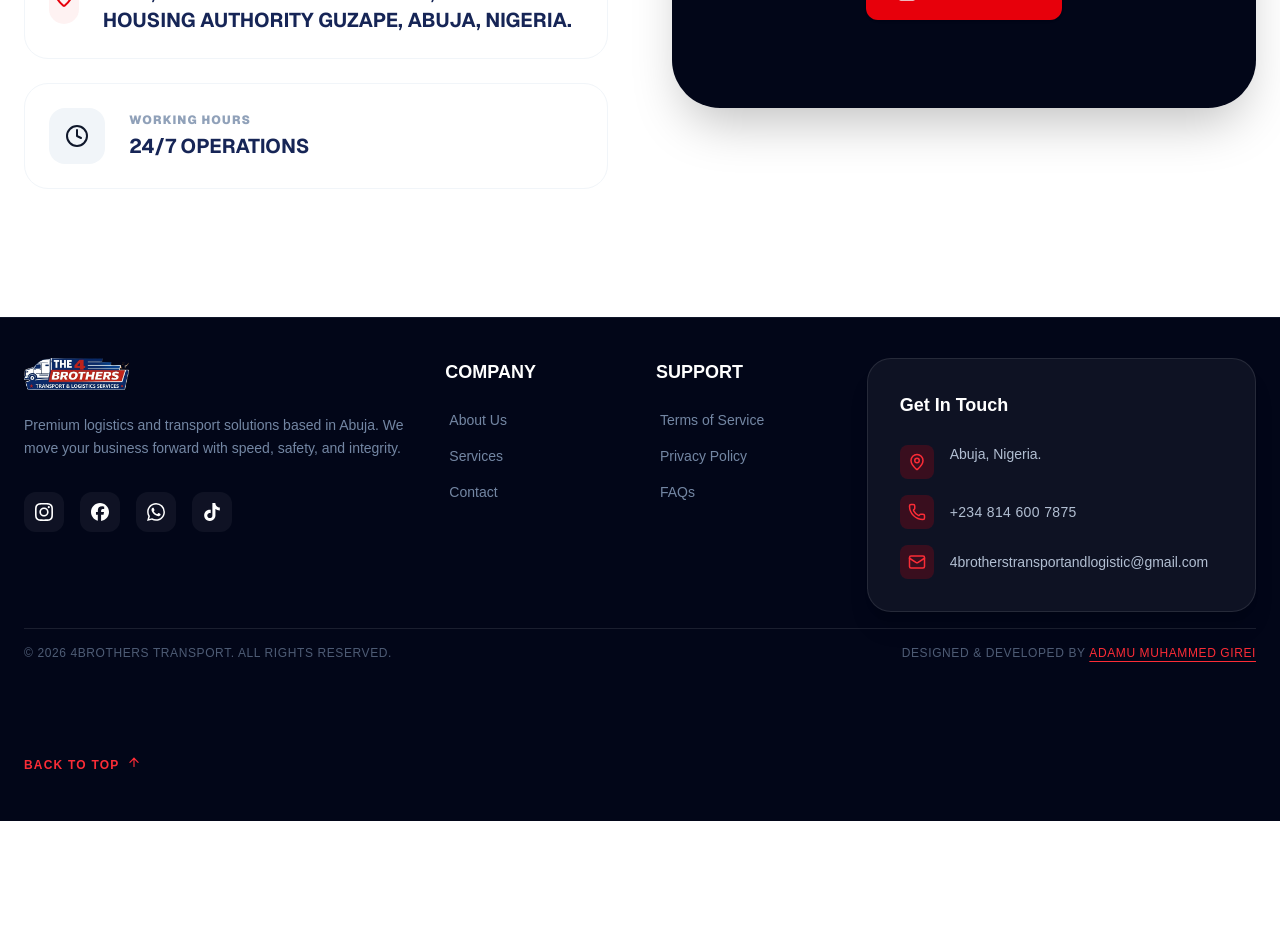
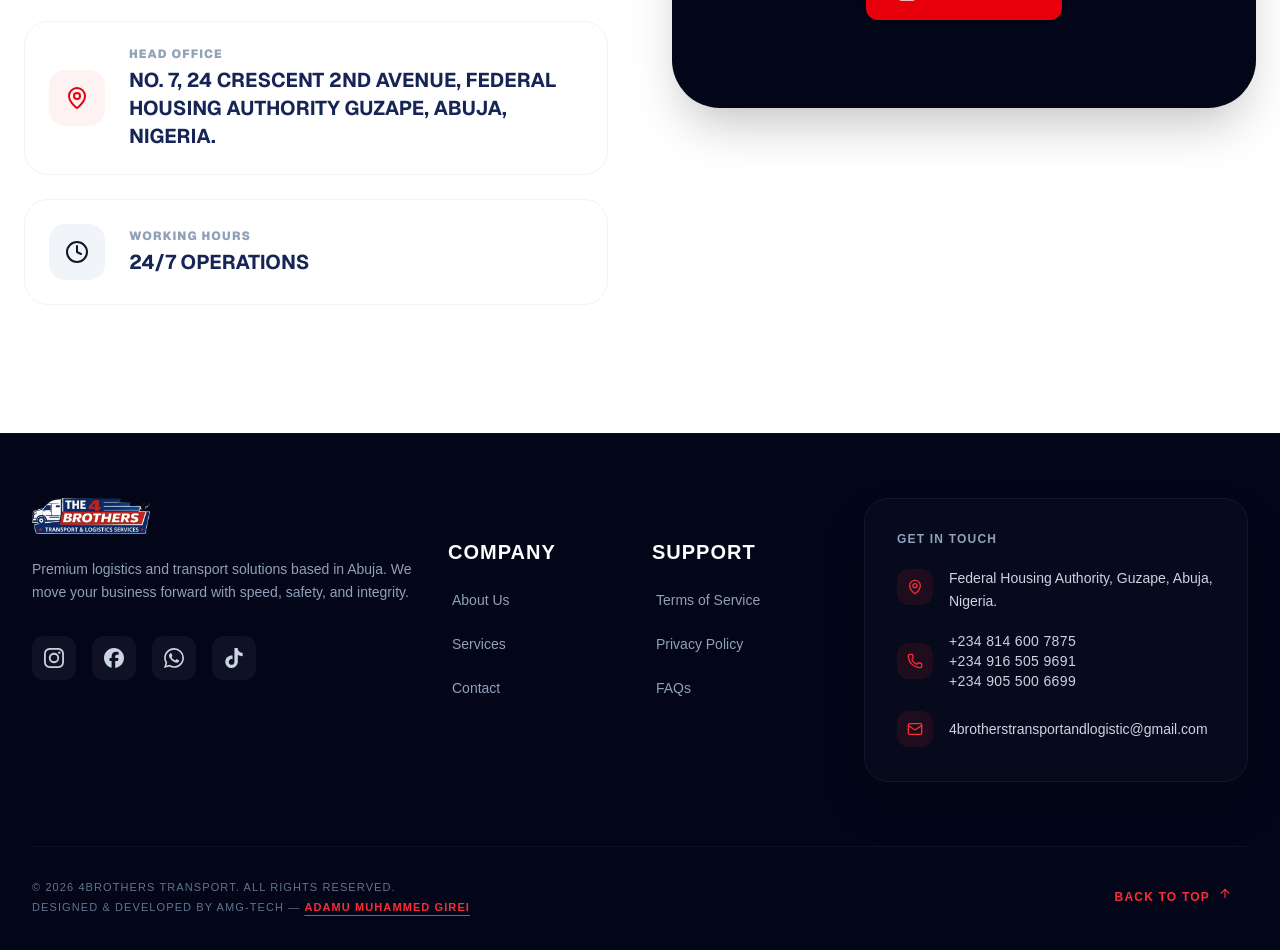
Before and after one commit to mohgirei10/the4brothers, a Next.js app: page / in a window 1280 px wide. Shown: the part 5000-5950 px from the top of the page. Before the commit the page ends 5821 px from the top, so only its background shows below. Built offline with nearby package versions, Linux system fonts and the light colour scheme.

Commit message:
final fix

```diff
--- a/app/components/Footer.tsx
+++ b/app/components/Footer.tsx
@@ -11,12 +11,11 @@
 } from "react-icons/si";
 import { ArrowRight, Mail, MapPin, Phone } from 'lucide-react';
 
-// ✅ Fixed spelling ("TikTok") and ensured data is ready for the map function
 const socialLinks = [
-  { id: 1, name: "Instagram", icon: <SiInstagram size={18} />, link: "https://instagram.com/the4brotherstransporttext=Hello%204Brothers", hoverColor: "hover:bg-pink-500" },
-  { id: 2, name: "Facebook", icon: <SiFacebook size={18} />, link: "https://facebook.com/profile.php?id=61565267652819text=Hello%204Brothers", hoverColor: "hover:bg-blue-600" },
-  { id: 3, name: "WhatsApp", icon: <SiWhatsapp size={18} />, link: "https://wa.me/2348146007875?text=Hello%204Brothers", hoverColor: "hover:bg-green-500" },
-  { id: 4, name: "TikTok", icon: <SiTiktok size={18} />, link: "https://tiktok.com/@sb.faruqtext=Hello%204Brothers", hoverColor: "hover:bg-zinc-900" },
+  { id: 1, name: "Instagram", icon: <SiInstagram size={20} />, link: "https://instagram.com/the4brotherstransport", hoverColor: "hover:bg-pink-500" },
+  { id: 2, name: "Facebook", icon: <SiFacebook size={20} />, link: "https://facebook.com/profile.php?id=61565267652819", hoverColor: "hover:bg-blue-600" },
+  { id: 3, name: "WhatsApp", icon: <SiWhatsapp size={20} />, link: "https://wa.me/2348146007875?text=Hello%204Brothers", hoverColor: "hover:bg-green-500" },
+  { id: 4, name: "TikTok", icon: <SiTiktok size={20} />, link: "https://tiktok.com/@sb.faruq", hoverColor: "hover:bg-zinc-900" },
 ];
 
 const Footer = () => {
@@ -36,30 +35,30 @@
   };
 
   return (
+    <footer className="bg-slate-950 text-white pt-16 pb-28 md:pb-16 border-t border-slate-900/50">
+      <div className="max-w-7xl mx-auto px-6 sm:px-8">
 
-<footer className="bg-slate-950 text-white pt-10 pb-32 md:pb-12 border-t border-slate-900">
-        <div className="max-w-7xl mx-auto px-6">
+        {/* MAIN GRID */}
+        <div className="grid grid-cols-1 md:grid-cols-2 lg:grid-cols-12 gap-12 lg:gap-8 mb-16">
 
-        {/* ✅ Upgraded Grid: 1 col mobile -> 12 cols desktop for perfect proportional spacing */}
-        <div className="grid grid-cols-1 lg:grid-cols-12 gap-12 lg:gap-8 mb-4">
-
-          {/* BRAND SECTION */}
-          <div className="lg:col-span-4 space-y-6">
-            <img src="logo.png" alt="4Brothers" className="h-8 w-auto" />
-            <p className="text-blue-200/60 leading-relaxed text-sm max-w-sm">
+          {/* BRAND & SOCIALS SECTION */}
+          <div className="md:col-span-2 lg:col-span-4 space-y-6 text-left">
+            <img src="/logo.png" alt="4Brothers Logistics" className="h-9 w-auto object-contain" />
+            <p className="text-slate-400 leading-relaxed text-sm max-w-sm">
               Premium logistics and transport solutions based in Abuja. We move your business forward with speed, safety, and integrity.
             </p>
-            <div className="flex gap-4 pt-2">
-              {/* ✅ Now properly maps your socialLinks array so links actually work */}
+            {/* Expanded social links container for easier tapping on mobile */}
+            <div className="flex flex-wrap gap-4 pt-2">
               {socialLinks.map((social) => (
                 <motion.a
-                  key={social.name}
+                  key={social.id}
                   whileHover={{ y: -4 }}
+                  whileTap={{ scale: 0.95 }}
                   href={social.link}
                   target="_blank"
                   rel="noopener noreferrer"
                   aria-label={`Follow us on ${social.name}`}
-                  className={`w-10 h-10 bg-white/5 rounded-xl flex items-center justify-center transition-colors duration-300 ${social.hoverColor}`}
+                  className={`w-11 h-11 bg-white/5 rounded-xl flex items-center justify-center text-slate-300 transition-all duration-300 ${social.hoverColor} hover:text-white`}
                 >
                   {social.icon}
                 </motion.a>
@@ -67,14 +66,15 @@
             </div>
           </div>
 
-          <div className="lg:col-span-4 grid grid-cols-2 gap-8">
+          {/* LINKS SECTION (Two structural columns on mobile, clean columns on desktop) */}
+          <div className="lg:col-span-4 grid grid-cols-2 gap-8 sm:gap-6">
             <div>
-              <h4 className="text-lg font-bold mb-6">COMPANY</h4>
+              <h4 className="text-xl font-bold tracking-wider text-white uppercase mb-5 mt-10">Company</h4>
               <ul className="space-y-4">
                 {footerLinks.company.map((link) => (
                   <li key={link.name}>
-                    <Link href={link.href} className="text-blue-200/60 hover:text-red-500 text-sm transition-colors flex items-center gap-2 group">
-                      <ArrowRight size={12} className="opacity-0 group-hover:opacity-100 transition-all -ml-4 group-hover:ml-0" />
+                    <Link href={link.href} className="text-slate-400 hover:text-red-500 text-sm transition-colors flex items-center gap-2 group py-1">
+                      <ArrowRight size={12} className="hidden sm:inline-block opacity-0 group-hover:opacity-100 transition-all -ml-4 group-hover:ml-0" />
                       {link.name}
                     </Link>
                   </li>
@@ -83,12 +83,12 @@
             </div>
 
             <div>
-              <h4 className="text-lg font-bold mb-6">SUPPORT</h4>
+              <h4 className="text-xl font-bold tracking-wider text-white uppercase mb-5 mt-10">Support</h4>
               <ul className="space-y-4">
                 {footerLinks.support.map((link) => (
                   <li key={link.name}>
-                   <Link href={link.href} className="text-blue-200/60 hover:text-red-500 text-sm transition-colors flex items-center gap-2 group">
-                     <ArrowRight size={12} className="opacity-0 group-hover:opacity-100 transition-all -ml-4 group-hover:ml-0" />
+                    <Link href={link.href} className="text-slate-400 hover:text-red-500 text-sm transition-colors flex items-center gap-2 group py-1">
+                      <ArrowRight size={12} className="hidden sm:inline-block opacity-0 group-hover:opacity-100 transition-all -ml-4 group-hover:ml-0" />
                       {link.name}
                     </Link>
                   </li>
@@ -97,35 +97,40 @@
             </div>
           </div>
 
-          {/* CONTACT INFO */}
-          <div className="lg:col-span-4">
-            <div className="bg-white/5 p-6 md:p-8 rounded-3xl border border-white/10 shadow-xl">
-              <h4 className="text-lg font-bold mb-6">Get In Touch</h4>
+          {/* CONTACT SECTION (Stacks beautifully underneath links on mobile layouts) */}
+          <div className="md:col-span-2 lg:col-span-4">
+            <div className="bg-white/2 p-6 sm:p-8 rounded-3xl border border-white/5 shadow-2xl backdrop-blur-sm">
+              <h4 className="text-xs font-bold tracking-widest text-slate-400 uppercase mb-5">Get In Touch</h4>
               <ul className="space-y-4">
                 <li className="flex items-start gap-4">
-                  <div className="bg-red-600/20 p-2 rounded-lg mt-0.5">
-                    <MapPin className="text-red-500" size={18} />
+                  <div className="bg-red-500/10 p-2.5 rounded-xl shrink-0 mt-0.5">
+                    <MapPin className="text-red-500" size={16} />
                   </div>
-                  <span className="text-sm text-blue-100/80 leading-relaxed">
-                    Abuja, Nigeria.
+                  <span className="text-sm text-slate-300 leading-relaxed">
+                    Federal Housing Authority, Guzape, Abuja, Nigeria.
                   </span>
                 </li>
                 <li className="flex items-center gap-4">
-                  <div className="bg-red-600/20 p-2 rounded-lg">
-                    <Phone className="text-red-500" size={18} />
+                  <a href="tel:+2348146007875" className="flex items-center gap-4 group w-full py-0.5">
+                    <div className="bg-red-500/10 p-2.5 rounded-xl shrink-0 transition-colors group-hover:bg-red-500/20">
+                      <Phone className="text-red-500" size={16} />
                     </div>
-                  <span className="text-sm text-blue-100/80 tracking-wide">
-                    +234 814 600 7875
+                    <span className="text-sm text-slate-300 tracking-wide group-hover:text-white transition-colors">
+                      +234 814 600 7875 <br />
+                      +234 916 505 9691 <br />
+                      +234 905 500 6699
                     </span>
+                  </a>
                 </li>
                 <li className="flex items-center gap-4">
-                  <div className="bg-red-600/20 p-2 rounded-lg">
-                    <Mail className="text-red-500" size={18} />
+                  <a href="mailto:4brotherstransportandlogistic@gmail.com" className="flex items-center gap-4 group w-full py-0.5 min-w-0">
+                    <div className="bg-red-500/10 p-2.5 rounded-xl shrink-0 transition-colors group-hover:bg-red-500/20">
+                      <Mail className="text-red-500" size={16} />
                     </div>
-                  {/* ✅ Added break-words so the long email doesn't stretch the screen on tiny iPhones */}
-                  <span className="text-sm text-blue-100/80 break-all md:wrap-break-word">
+                    <span className="text-sm text-slate-300 break-all sm:break-normal truncate group-hover:text-white transition-colors">
                       4brotherstransportandlogistic@gmail.com
                     </span>
+                  </a>
                 </li>
               </ul>
             </div>
@@ -133,40 +138,41 @@
 
         </div>
 
-        {/* BOTTOM BAR */}
-        {/* ✅ Fixed the massive p-12 which looked awkward on mobile */}
-        <div className="pt-4 pb-24 border-t border-white/10 flex flex-col-reverse md:flex-row justify-between items-center gap-6 text-center md:text-left">
-          <p className="text-blue-200/40 text-xs uppercase tracking-wider">
-            © {currentYear} 4BROTHERS TRANSPORT. ALL RIGHTS RESERVED.
+        {/* BOTTOM SECTION (Structured columns for desktop, clean stacked layouts on mobile) */}
+        <div className="pt-8 border-t border-white/5 flex flex-col-reverse lg:flex-row justify-between items-center gap-8 text-center lg:text-left">
+
+          <div className="space-y-2 lg:space-y-1">
+            <p className="text-slate-500 text-[11px] uppercase tracking-widest">
+              &copy; {currentYear} 4BROTHERS TRANSPORT. ALL RIGHTS RESERVED.
             </p>
-     {/* ✅ YOUR DEVELOPER CREDIT */}
-  <p
-    className='text-blue-200/40 text-xs uppercase tracking-wider'>
-    Designed & Developed by{" "}
+            <p className="text-slate-500 text-[11px] uppercase tracking-widest block">
+              Designed & Developed by AMG-TECH —{" "}
               <a
-      href='https://mohgirei10.github.io/'
+                href="https://mohgirei10.github.io/"
                 target="_blank"
                 rel="noopener noreferrer"
-      className="text-red-500 hover:blue-200/60 uppercase font-medium transition-colors duration-200 underline underline-offset-4"
+                className="text-red-500 hover:text-red-400 font-semibold transition-colors duration-200 underline underline-offset-4 inline-block"
               >
                 Adamu Muhammed Girei
               </a>
             </p>
           </div>
+
           <button
             onClick={() => window.scrollTo({ top: 0, behavior: 'smooth' })}
-            className="text-xs font-bold text-red-500 hover:text-red-400 uppercase tracking-widest transition-colors justify-center flex items-center gap-2 group"
+            className="text-xs font-bold text-red-500 hover:text-red-400 uppercase tracking-widest transition-colors flex items-center gap-2 group py-2 px-4 rounded-full bg-white/5 lg:bg-transparent"
           >
             Back to top
             <motion.div
-              animate={{ y: [0, -3, 0] }}
+              animate={{ y: [0, -4, 0] }}
               transition={{ repeat: Infinity, duration: 1.5 }}
             >
               <ArrowRight size={14} className="-rotate-90" />
             </motion.div>
           </button>
+
         </div>
-
+      </div>
     </footer>
   );
 };
--- a/app/page.tsx
+++ b/app/page.tsx
@@ -352,9 +352,36 @@
         {/* Contact Cards */}
    <div className="space-y-6 uppercase">
   {[
-            { icon: Phone, title: "Call Us Now", detail: "08146007875", color: "text-blue-600", bg: "bg-blue-50" },
-            { icon: MapPin, title: "Head Office", detail: "No. 7, 24 Crescent 2nd Avenue, Federal Housing Authority Guzape, Abuja, Nigeria.", color: "text-red-600", bg: "bg-red-50" },
-            { icon: Clock, title: "Working Hours", detail: "24/7 Operations", color: "text-slate-900", bg: "bg-slate-100" }
+    {
+      icon: Phone,
+      title: "Call Us Now",
+      // ✅ Changed from a string to JSX so we can stack numbers cleanly
+      detail: (
+        <div className="flex flex-col space-y-1">
+          <span>0814 600 7875</span>
+          <span>0905 500 6699</span>
+          <span>0916 505 9691</span>
+          {/* 👇 JUST ADD NEW NUMBERS HERE LIKE THIS 👇 */}
+          <span>0800 123 4567</span>
+        </div>
+      ),
+      color: "text-blue-600",
+      bg: "bg-blue-50"
+    },
+    {
+      icon: MapPin,
+      title: "Head Office",
+      detail: "No. 7, 24 Crescent 2nd Avenue, Federal Housing Authority Guzape, Abuja, Nigeria.",
+      color: "text-red-600",
+      bg: "bg-red-50"
+    },
+    {
+      icon: Clock,
+      title: "Working Hours",
+      detail: "24/7 Operations",
+      color: "text-slate-900",
+      bg: "bg-slate-100"
+    }
   ].map((item, i) => (
     <motion.div
       key={i}
@@ -362,12 +389,13 @@
       whileHover={{ x: 10 }}
       className="flex items-center gap-6 p-6 rounded-3xl border border-slate-100 hover:border-blue-100 hover:shadow-lg transition-all cursor-pointer group"
     >
-              <div className={`w-14 h-14 rounded-2xl ${item.bg} ${item.color} flex items-center justify-center transition-transform group-hover:scale-110`}>
+      <div className={`w-14 h-14 rounded-2xl ${item.bg} ${item.color} flex items-center justify-center transition-transform group-hover:scale-110 shrink-0`}>
         <item.icon size={24} />
       </div>
       <div>
         <p className="text-xs font-black text-slate-400 uppercase tracking-widest mb-1">{item.title}</p>
-                <p className="text-xl font-bold text-blue-950">{item.detail}</p>
+        {/* ✅ Because `detail` is now JSX, React will render the stacked numbers perfectly */}
+        <div className="text-xl font-bold text-blue-950">{item.detail}</div>
       </div>
     </motion.div>
   ))}
```
Lines whose indentation alone changed are shown as unchanged.
